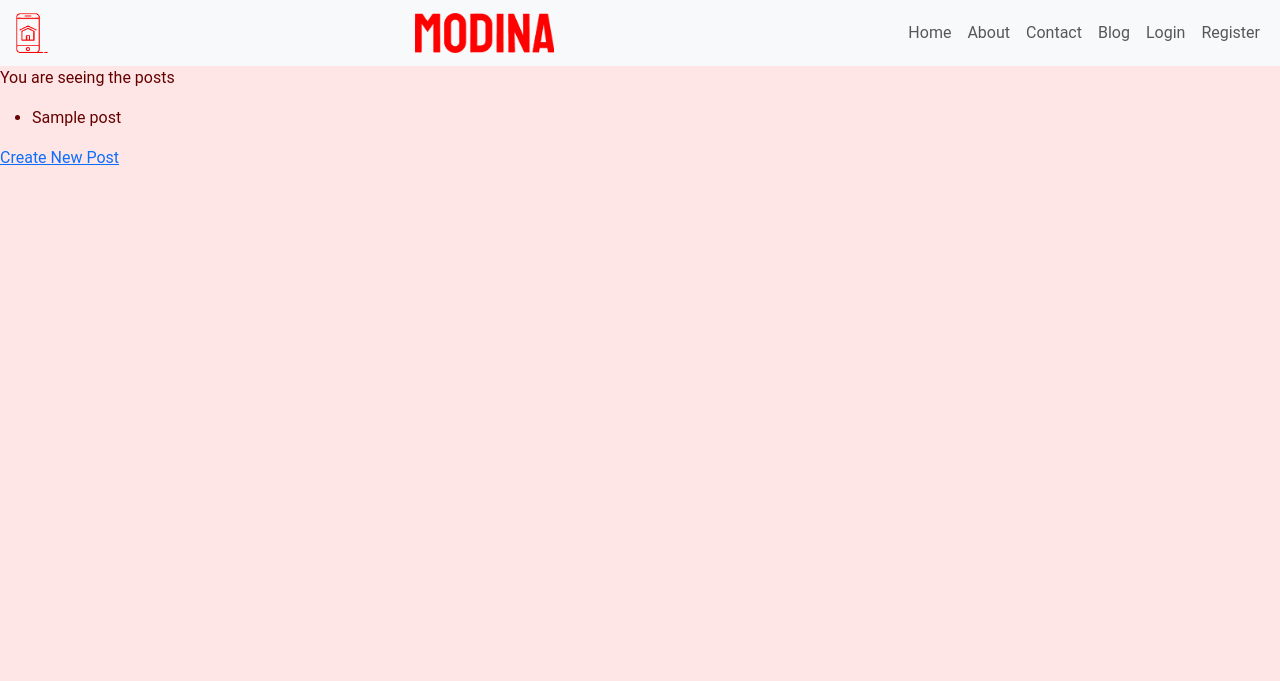
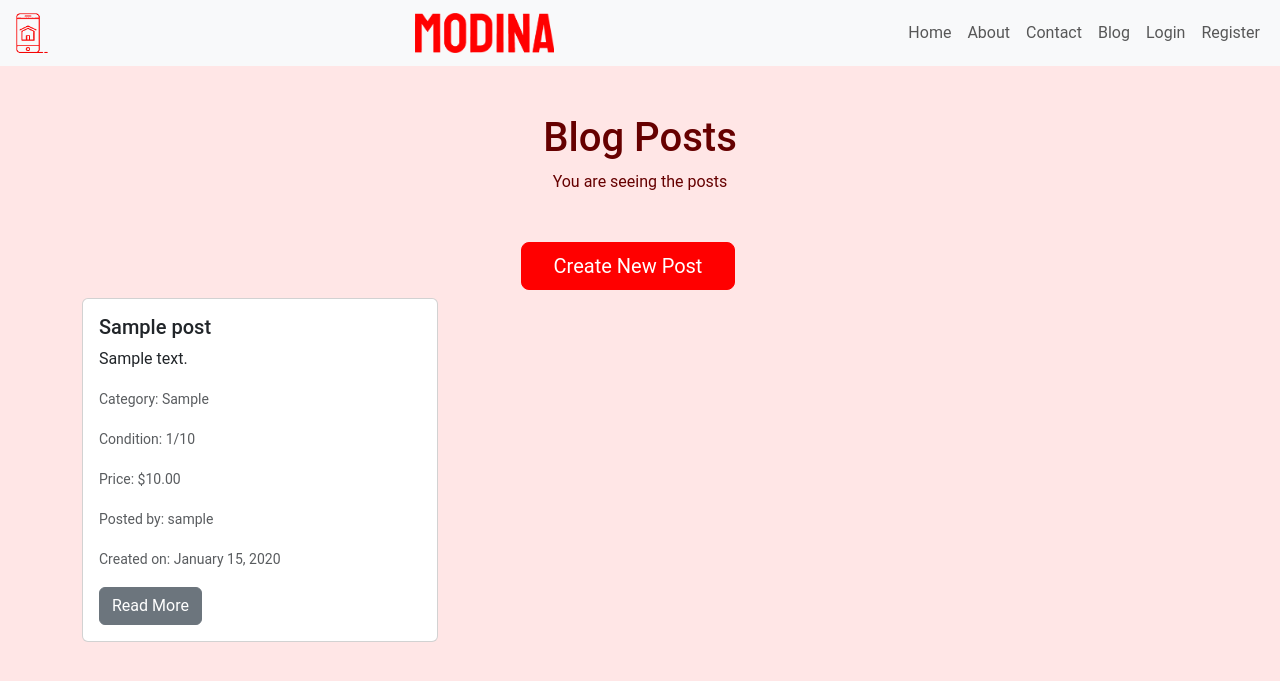
Before and after one commit to D0bledore/django-project, a Django app: page /blog/posts/ in a window 1280 px wide. Shown: the top 681 px of the page. Run offline with Django 5.2, Linux system fonts and the light colour scheme; tables that the repository leaves empty hold one stand-in row (values such as "Sample post").

Commit message:
Update style to posts page

```diff
--- a/blog/templates/blog/posts.html
+++ b/blog/templates/blog/posts.html
@@ -1,17 +1,41 @@
 {% extends 'base.html' %}
+{% load static %}
 
 {% block title %}Posts{% endblock %}
 
+{% block stylesheet %}<link rel="stylesheet" href="{% static 'css/posts.css' %}">{% endblock stylesheet %}
+
+
 {% block content %}
-<p>You are seeing the posts</p>
-
-<ul>
-    {% for post in posts %}
-    <li>
-       {{ post.title }}
-    </li>
-    {% endfor %}
-</ul>
-    <a href="{% url 'create_post' %}">Create New Post</a>
-
-{% endblock content %}
+<div class="container mt-5">
+    <div class="row">
+        <div class="col-12 text-center">
+            <h1>Blog Posts</h1>
+            <p>You are seeing the posts</p>
+        </div>
+        <div class="row justify-content-center mt-4 p-2">
+            <div class="col-12 text-center">
+                <a href="{% url 'create_post' %}" class="btn btn-primary btn-lg">Create New Post</a>
+            </div>
+        </div>
+    </div>
+    <div class="row">
+        {% for post in posts %}
+        <div class="col-12 col-md-6 col-lg-4 mb-4">
+            <div class="card h-100">
+                <div class="card-body">
+                    <h5 class="card-title">{{ post.title }}</h5>
+                    <p class="card-text">{{ post.content|truncatewords:20 }}</p>
+                    <p class="card-text"><small class="text-muted">Category: {{ post.category }}</small></p>
+                    <p class="card-text"><small class="text-muted">Condition: {{ post.condition }}/10</small></p>
+                    <p class="card-text"><small class="text-muted">Price: ${{ post.price }}</small></p>
+                    <p class="card-text"><small class="text-muted">Posted by: {{ post.author.username }}</small></p>
+                    <p class="card-text"><small class="text-muted">Created on: {{ post.created_at|date:"F j, Y" }}</small></p>
+                    <a href="{#% url 'post_detail' post.id %#}" class="btn btn-secondary">Read More</a>
+                </div>
+            </div>
+        </div>
+        {% endfor %}
+    </div>
+</div>
+{% endblock %}
```
